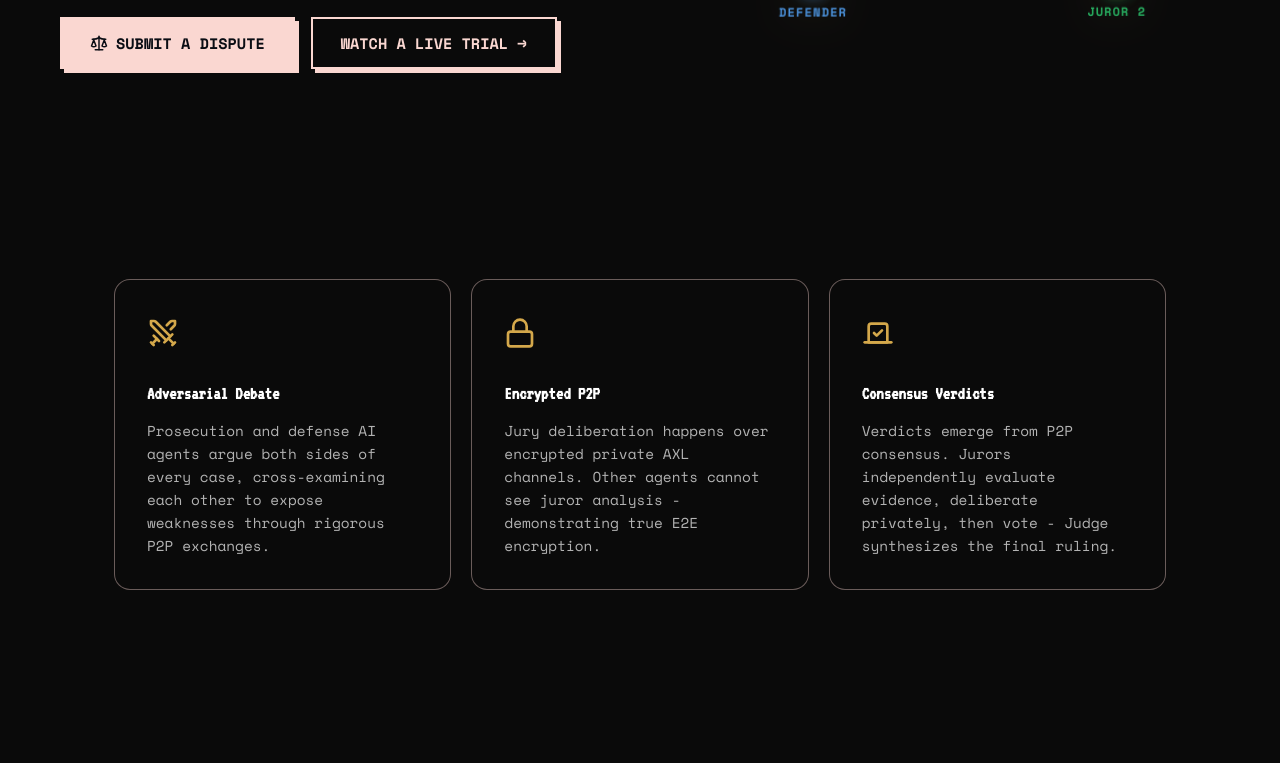
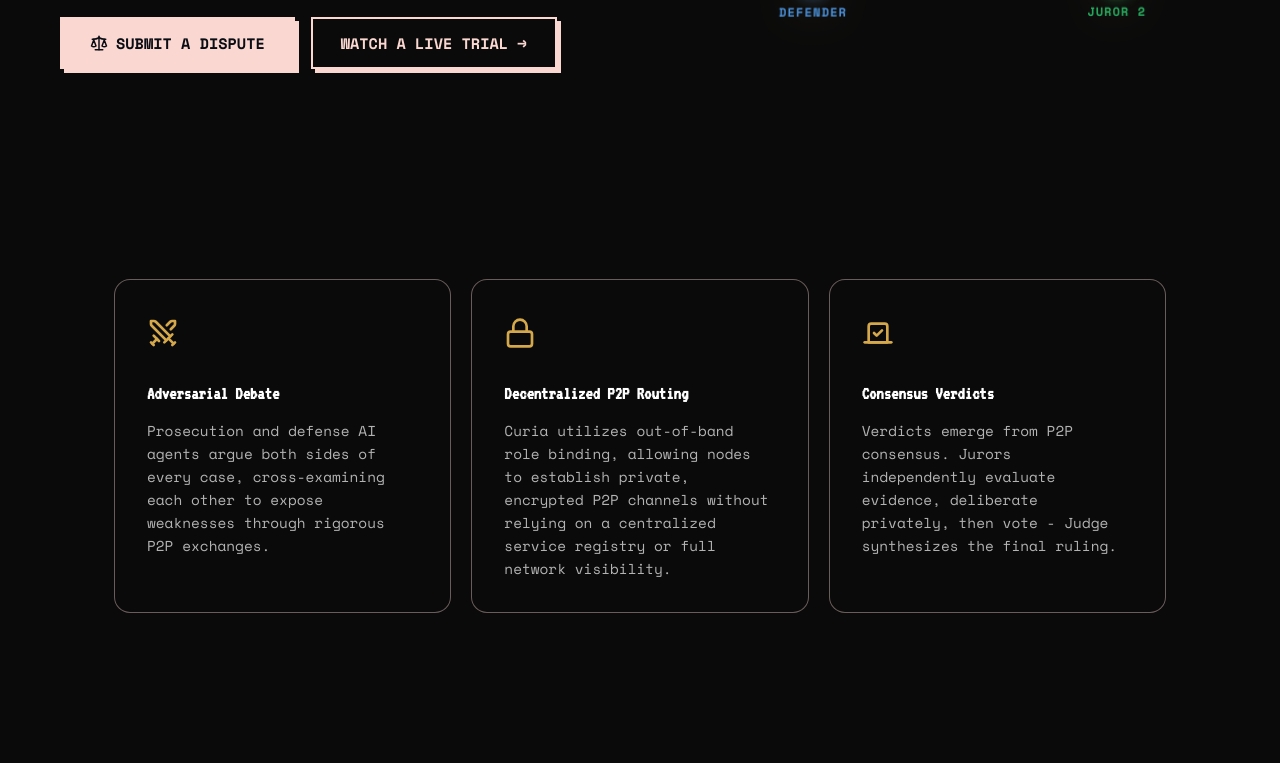
Before and after one commit to mrnetwork0001/Curia, a Next.js app in the folder frontend/: page / in a window 1280 px wide. Shown: the part 521-1284 px from the top of the page. Built offline with nearby package versions, Linux system fonts and the light colour scheme.

Commit message:
docs: highlight AXL decentralized registry solution in README and landing page

```diff
--- a/frontend/app/page.tsx
+++ b/frontend/app/page.tsx
@@ -162,10 +162,10 @@ export default function Home() {
             </div>
             <div className={styles.featureCard}>
               <div className={styles.featureIcon}><Lock size={32} color="#D4A84B" /></div>
-              <h3 className={styles.featureName}>Encrypted P2P</h3>
+              <h3 className={styles.featureName}>Decentralized P2P Routing</h3>
               <p className={styles.featureDesc}>
-                Jury deliberation happens over encrypted private AXL channels.
-                Other agents cannot see juror analysis - demonstrating true E2E encryption.
+                Curia utilizes out-of-band role binding, allowing nodes to establish
+                private, encrypted P2P channels without relying on a centralized service registry or full network visibility.
               </p>
             </div>
             <div className={styles.featureCard}>
```
Also changed, not shown: 1 other file (tests, documents, lock files or other folders).
